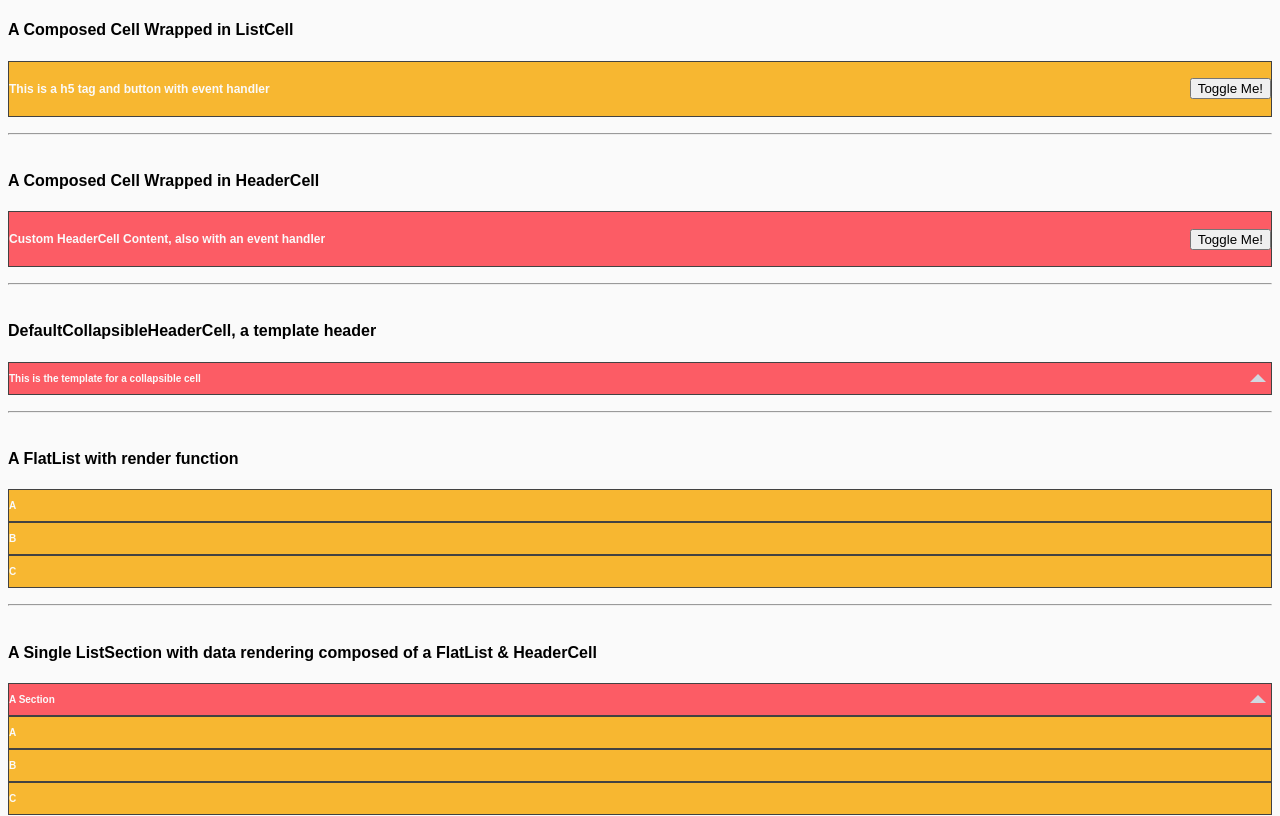
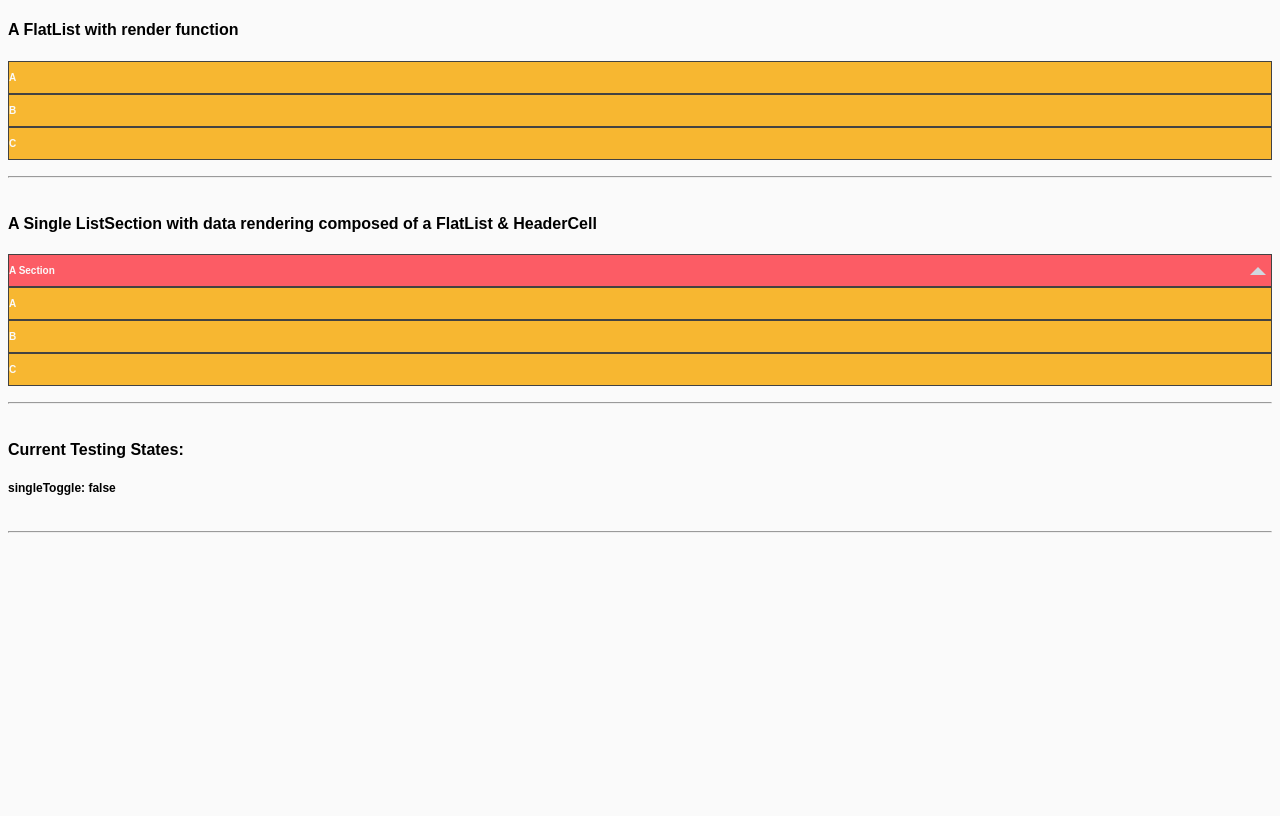
Before and after one commit to marcus-grant/collection-components, a React app: page / in a window 1280 px wide. Shown: the top 816 px of the page. Built offline with nearby package versions, Linux system fonts and the light colour scheme; the HTML template or start-up script is replaced by a standard one.

Commit message:
comment out cells rendering

```diff
--- a/src/app.jsx
+++ b/src/app.jsx
@@ -37,27 +37,27 @@ export default class extends React.Component {
   }
 
   render() {
-    const composedCell = (
-      <ListCell>
-        <h5>This is a h5 tag and button with event handler</h5>
-        <button onClick={this.toggle}>Toggle Me!</button>
-      </ListCell>
-    );
-
-    const composedHeaderContent = [
-      <h5>Custom HeaderCell Content, also with an event handler</h5>,
-      <button onClick={this.toggle}>Toggle Me!</button>,
-    ];
-
-    const composedHeader = <HeaderCell>{composedHeaderContent}</HeaderCell>;
-
-    const defaultCollapseHeader = (
-      <DefaultCollapsibleHeaderCell
-        text="This is the template for a collapsible cell"
-        isCollapsed={this.state.defaultHeaderIsCollapsed}
-        onClick={this.collapseTestHeader}
-      />
-    );
+    // const composedCell = (
+    //   <ListCell>
+    //     <h5>This is a h5 tag and button with event handler</h5>
+    //     <button onClick={this.toggle}>Toggle Me!</button>
+    //   </ListCell>
+    // );
+    //
+    // const composedHeaderContent = [
+    //   <h5>Custom HeaderCell Content, also with an event handler</h5>,
+    //   <button onClick={this.toggle}>Toggle Me!</button>,
+    // ];
+    //
+    // const composedHeader = <HeaderCell>{composedHeaderContent}</HeaderCell>;
+    //
+    // const defaultCollapseHeader = (
+    //   <DefaultCollapsibleHeaderCell
+    //     text="This is the template for a collapsible cell"
+    //     isCollapsed={this.state.defaultHeaderIsCollapsed}
+    //     onClick={this.collapseTestHeader}
+    //   />
+    // );
 
     const flatList = (
       <FlatList
@@ -92,12 +92,12 @@ export default class extends React.Component {
     );
 
     const renderingArray = [
-      { title: 'A Composed Cell Wrapped in ListCell', jsx: composedCell },
-      { title: 'A Composed Cell Wrapped in HeaderCell', jsx: composedHeader },
-      {
-        title: 'DefaultCollapsibleHeaderCell, a template header',
-        jsx: defaultCollapseHeader,
-      },
+      // { title: 'A Composed Cell Wrapped in ListCell', jsx: composedCell },
+      // { title: 'A Composed Cell Wrapped in HeaderCell', jsx: composedHeader },
+      // {
+      //   title: 'DefaultCollapsibleHeaderCell, a template header',
+      //   jsx: defaultCollapseHeader,
+      // },
       { title: 'A FlatList with render function', jsx: flatList },
       { title: 'A Single ListSection with data rendering composed of a FlatList & HeaderCell', jsx: listSection },
       { title: 'Current Testing States:', jsx: statesDisplay },
```
